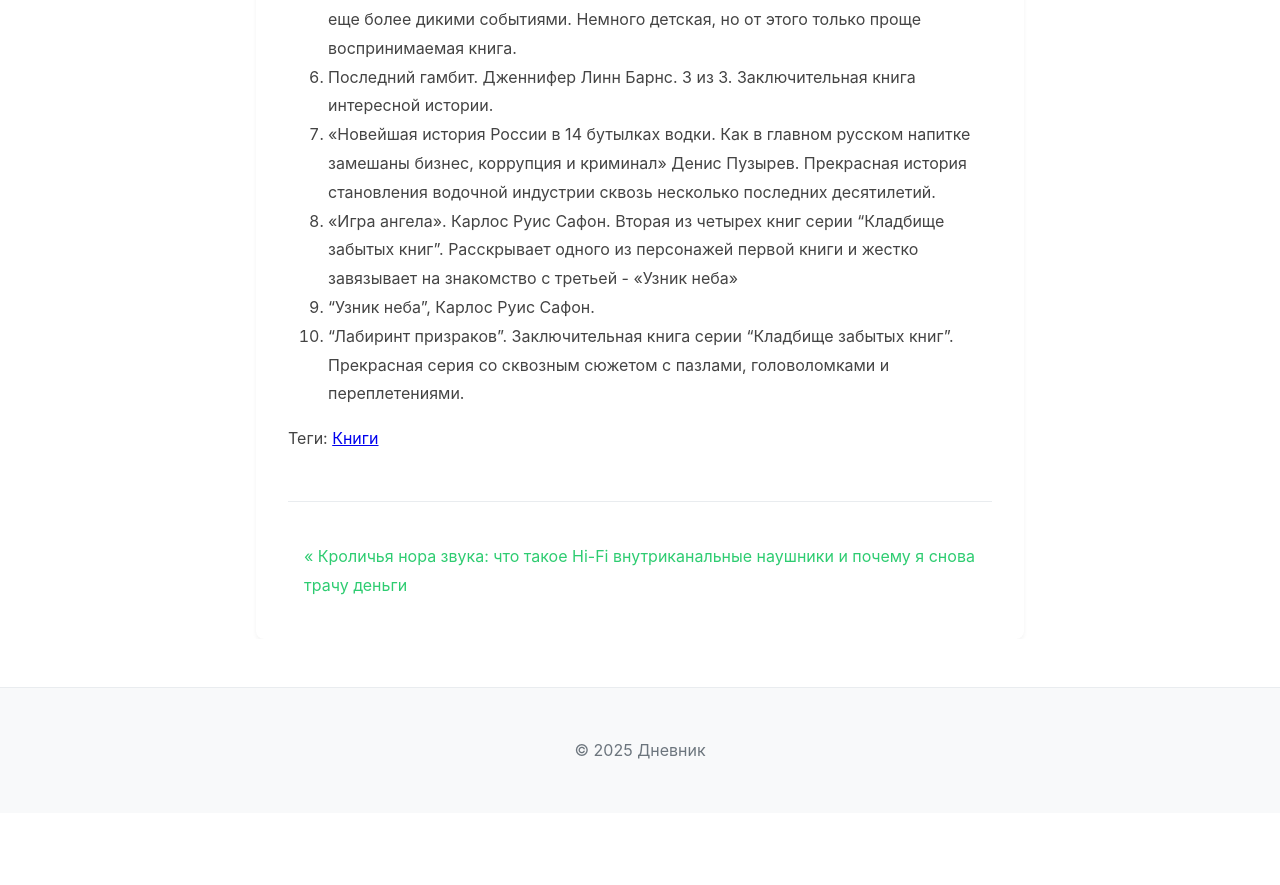
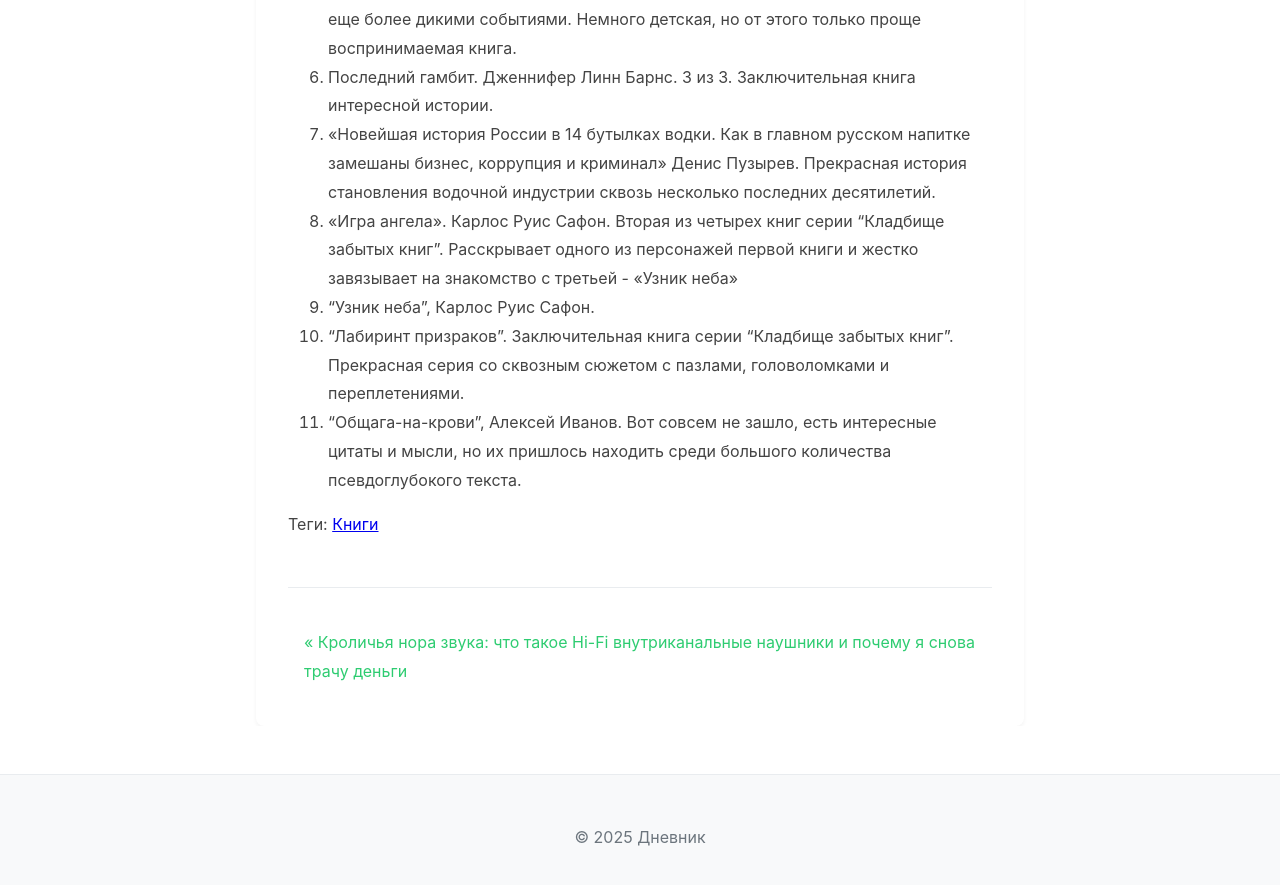
Before and after one commit to Xtoman/xtoman.github.io, a Jekyll site: the page built from _posts/2025-09-18-what_i_read_in_2025.md, in a window 1280 px wide and 900 px high, scrolled down 904 px. Shown: the top 885 px of the window. Built offline with Jekyll 4.4.1, drawn with Linux system fonts in a browser that asks for light colours; before the commit the page ends 1717 px from its top, so only the background shows below that.

Commit message:
Add book: Общага-на-крови by Алексей Иванов

```diff
--- a/_posts/2025-09-18-what_i_read_in_2025.md
+++ b/_posts/2025-09-18-what_i_read_in_2025.md
@@ -21,3 +21,4 @@ tags: [Книги]
 8. «Игра ангела». Карлос Руис Сафон. Вторая из четырех книг серии "Кладбище забытых книг". Расскрывает одного из персонажей первой книги и жестко завязывает на знакомство с третьей - «Узник неба»
 9. "Узник неба", Карлос Руис Сафон.
 10. "Лабиринт призраков". Заключительная книга серии "Кладбище забытых книг". Прекрасная серия со сквозным сюжетом с пазлами, головоломками и переплетениями.
+11. "Общага-на-крови", Алексей Иванов. Вот совсем не зашло, есть интересные цитаты и мысли, но их пришлось находить среди большого количества псевдоглубокого текста.
```
